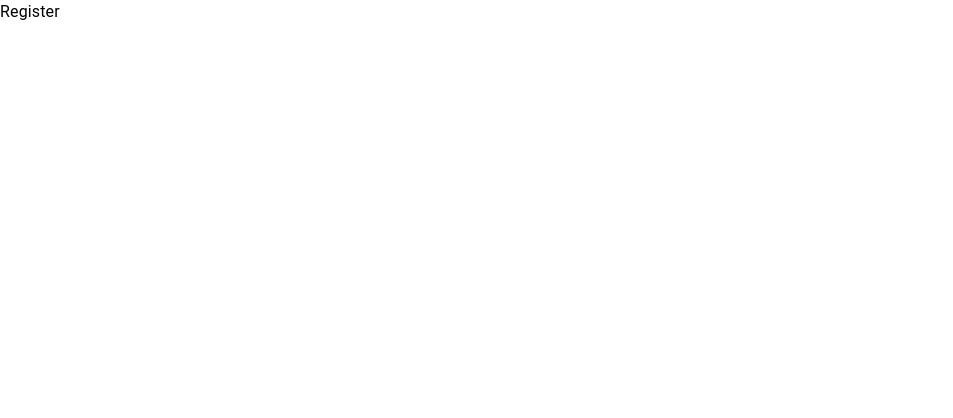
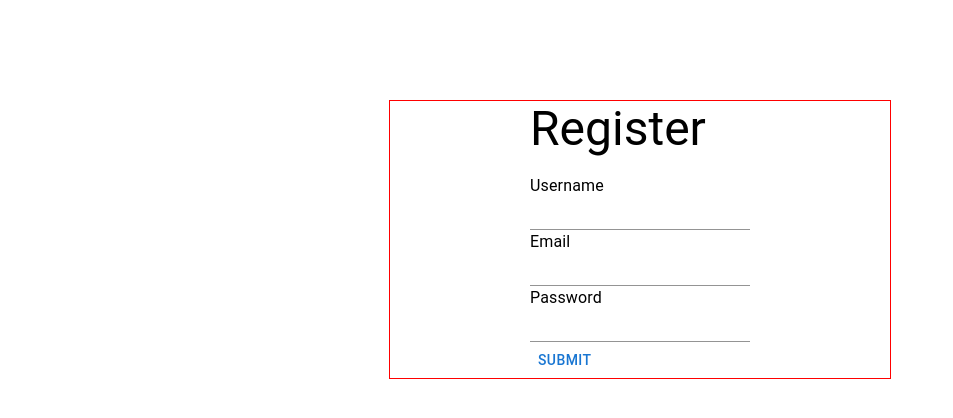
Before and after one commit to DonnuTs69/To-Do-List-Client, a React (Create React App) app: page /register in a window 1280 px wide. Shown: the top 418 px of the page, without its empty margins (0-953 px from the left). Built offline with nearby package versions, Linux system fonts and the light colour scheme.

Commit message:
create: register

```diff
--- a/package.json
+++ b/package.json
@@ -9,6 +9,7 @@
     "@testing-library/jest-dom": "^5.16.5",
     "@testing-library/react": "^13.4.0",
     "@testing-library/user-event": "^13.5.0",
+    "jsonwebtoken": "^9.0.0",
     "react": "^18.2.0",
     "react-dom": "^18.2.0",
     "react-router-dom": "^6.10.0",
--- a/src/pages/Register.jsx
+++ b/src/pages/Register.jsx
@@ -1,11 +1,61 @@
-import { Box, Container, Paper, Typography } from "@mui/material"
-import React from "react"
+import { Box, Button, Container, Input, Paper, Typography } from "@mui/material"
+import React, { useState } from "react"
+import { axiosInstance } from "../api"
 
 const Register = () => {
+  const [emailInput, setEmailInput] = useState("")
+  const [usernameInput, setUsernameInput] = useState("")
+  const [passwordInput, setPasswordInput] = useState("")
+
+  const registerUser = async (e) => {
+    e.preventDefault()
+    try {
+      await axiosInstance.post("/auth/register", {
+        username: usernameInput,
+        email: emailInput,
+        password: passwordInput,
+      })
+    } catch (err) {
+      console.log(err)
+    }
+  }
+
   return (
     <>
-      <Box>
-        <Typography>Register</Typography>
+      <Box
+        top="100px"
+        display="grid"
+        margin="auto"
+        justifyContent="center"
+        position="relative"
+        sx={{ width: "500px" }}
+        border="1px solid red"
+      >
+        <Typography variant="h3" gutterBottom>
+          Register
+        </Typography>
+        <form onSubmit={registerUser}>
+          <Box>
+            <Typography>Username</Typography>
+            <Input
+              value={usernameInput}
+              onChange={(e) => setUsernameInput(e.target.value)}
+            />
+            <Typography>Email</Typography>
+            <Input
+              value={emailInput}
+              onChange={(e) => setEmailInput(e.target.value)}
+              type="email"
+            />
+            <Typography>Password</Typography>
+            <Input
+              type="password"
+              value={passwordInput}
+              onChange={(e) => setPasswordInput(e.target.value)}
+            />
+          </Box>
+          <Button type="submit">Submit</Button>
+        </form>
       </Box>
     </>
   )
```
Also changed, not shown: 1 other file (tests, documents, lock files or other folders).
